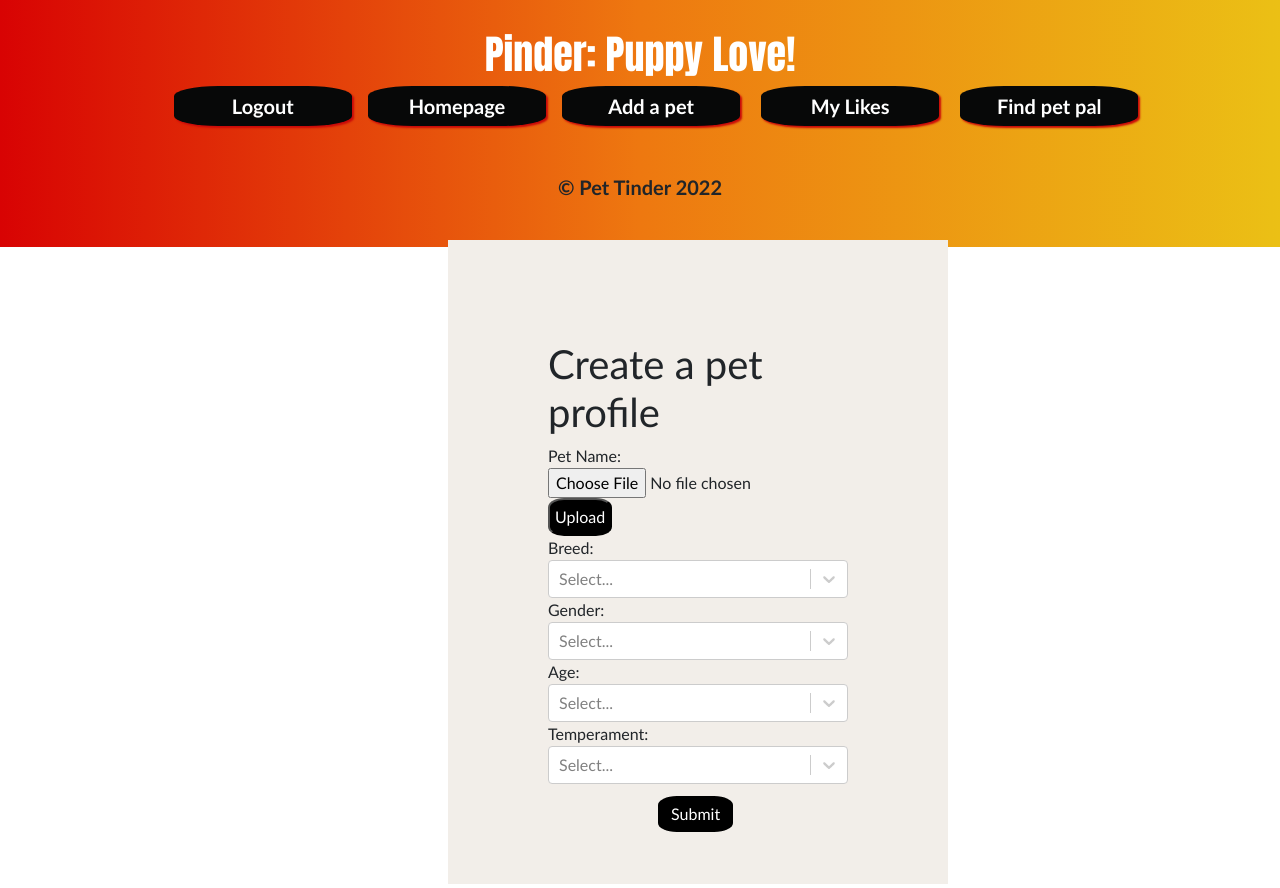
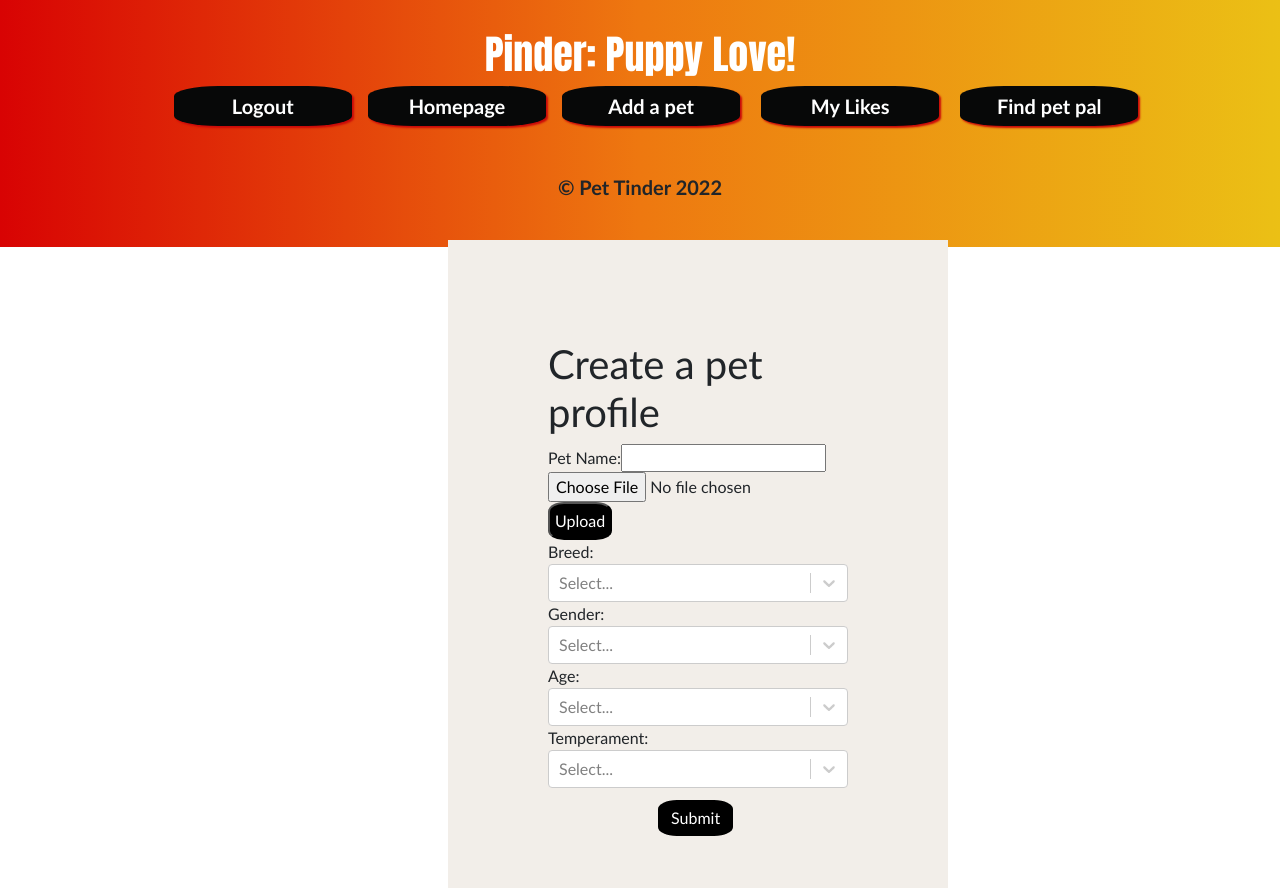
Before and after one commit to chrislee-webdev/pet-tinder, a React (Create React App) app in the folder client/: page /add-pet in a window 1280 px wide. Built offline with nearby package versions, Linux system fonts and the light colour scheme; sample sign-in values are in the browser's storage.

Commit message:
added textbox to petname on addpet, updated Readme

```diff
--- a/client/src/components/AddPet/index.js
+++ b/client/src/components/AddPet/index.js
@@ -40,6 +40,7 @@ const AddPet = () => {
     temper: "",
     breed: "",
     picture: "",
+    name: "",
   });
 
   const [addPet, { error }] = useMutation(ADD_PET);
@@ -109,6 +110,7 @@ const AddPet = () => {
       temper: "",
       breed: "",
       picture: "",
+      name: "",
     });
   };
 
@@ -116,9 +118,10 @@ const AddPet = () => {
     <section className="addPetContainer">
       <h1>Create a pet profile</h1>
       <form onSubmit={handleFormSubmit}>
-        <div>Pet Name:</div>
+      <label value={addPetData.name} id="petName">Pet Name:</label>
+        <input type={"text"} onChange={handleChange} for="petName"></input>
         <div value={addPetData.picture}>
-          <input  type={"file"} name={"petPic"} onChange={picChangeHandler} />
+          <input type={"file"} name={"petPic"} onChange={picChangeHandler} />
           <input
           className="uploadBtn"
             type={"button"}
```
Also changed, not shown: 1 other file (tests, documents, lock files or other folders).
